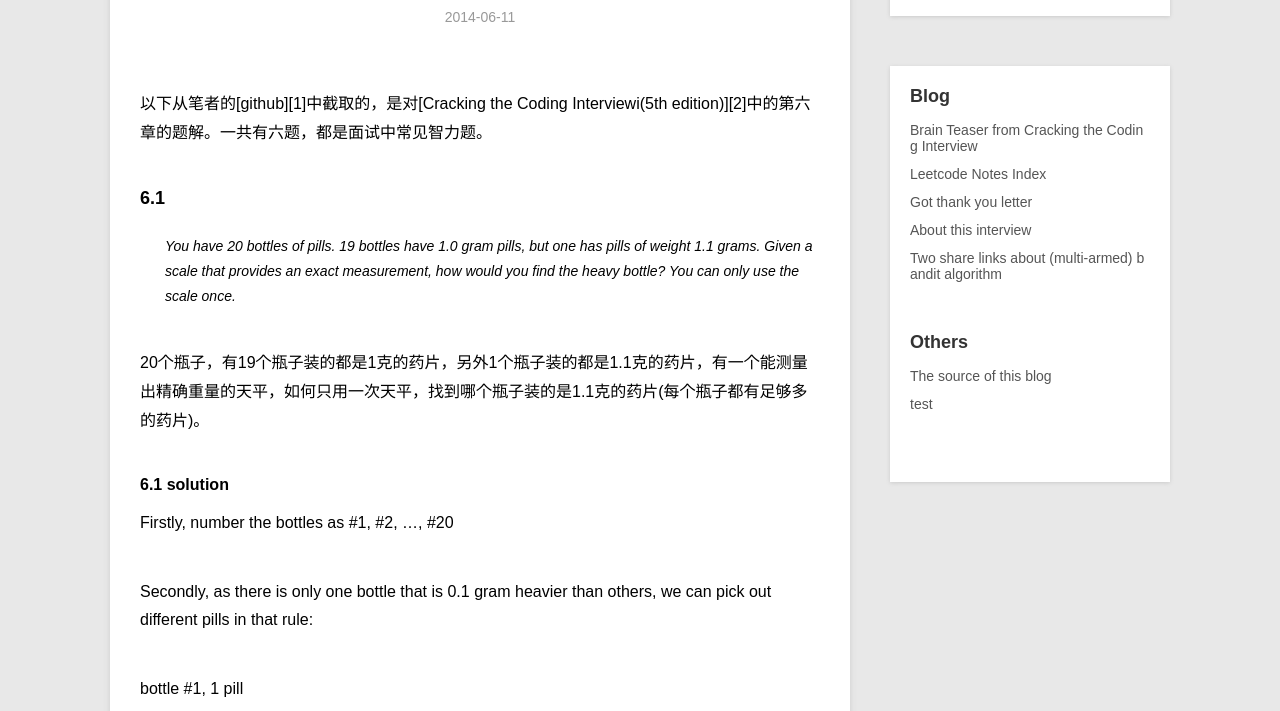
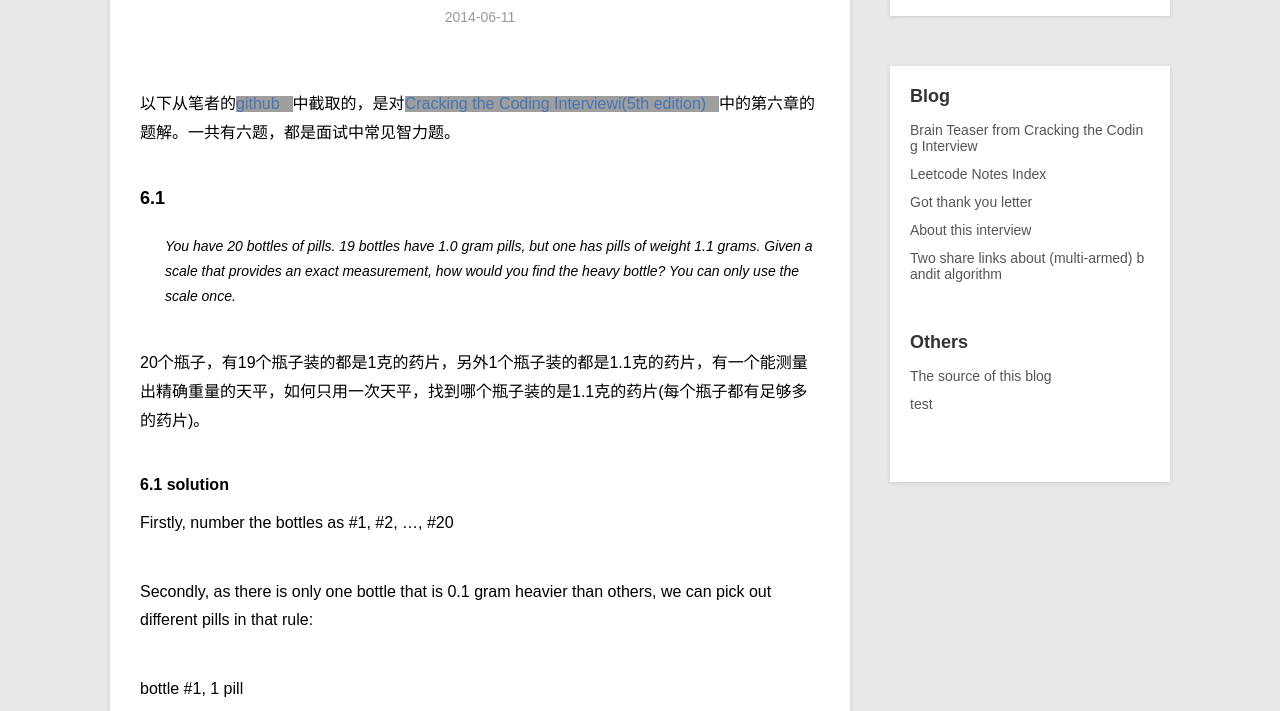
Before and after one commit to kunth/kunth.github.io, a Jekyll site: the page built from _posts/blog/2014-06-11-BrainTeaser.md, in a window 1280 px wide and 900 px high, cut to the strip 189-900 px from the top of the window. Built offline with Jekyll 4.4.1, drawn with Linux system fonts in a browser that asks for light colours; Markdown is read by kramdown in place of the engine named in the settings; grey boxes are pictures that could not be loaded.

Commit message:
update today's blog 2th

```diff
--- a/_posts/blog/2014-06-11-BrainTeaser.md
+++ b/_posts/blog/2014-06-11-BrainTeaser.md
@@ -121,5 +121,5 @@ Firstly, fill 5-quart up. Then, pour 5-quart into 3-quart until it is full. At t
 
 最后提一下，这题和常见的N!中有多少个0的也有点联系，N!是从某个特殊的平方数入手的。什么？你没有见过N!中算0的个数的，那么我随便google一个出来了，[点此查看](http://blog.csdn.net/u013081425/article/details/19805923 "算N!中0的个数")
 
-[1](https://github.com/kunth/CrackTheCodingInterview/blob/master/6.x-BrainTeaser.md)
-[2](http://book.douban.com/subject/10436668/)
+[1]: https://github.com/kunth/CrackTheCodingInterview/blob/master/6.x-BrainTeaser.md
+[2]: http://book.douban.com/subject/10436668/
```
